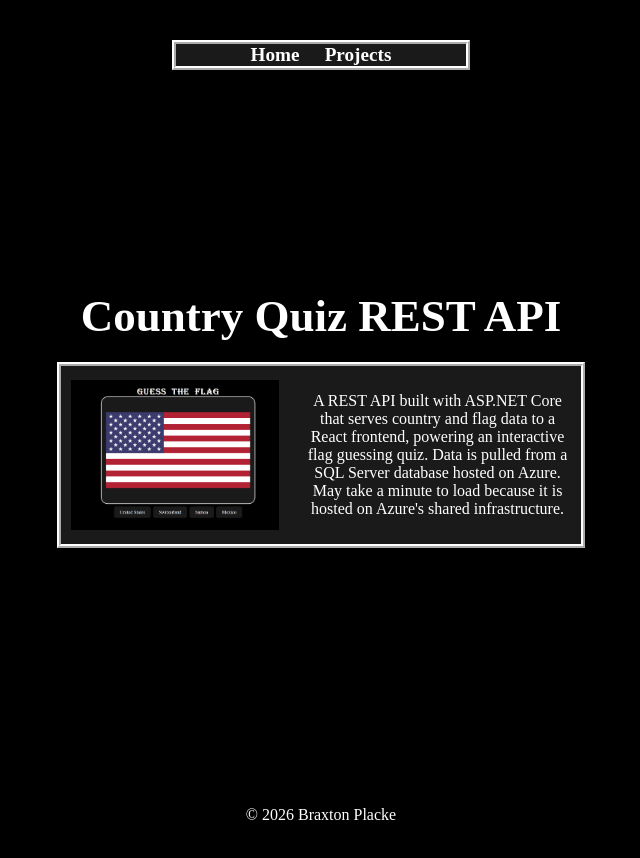
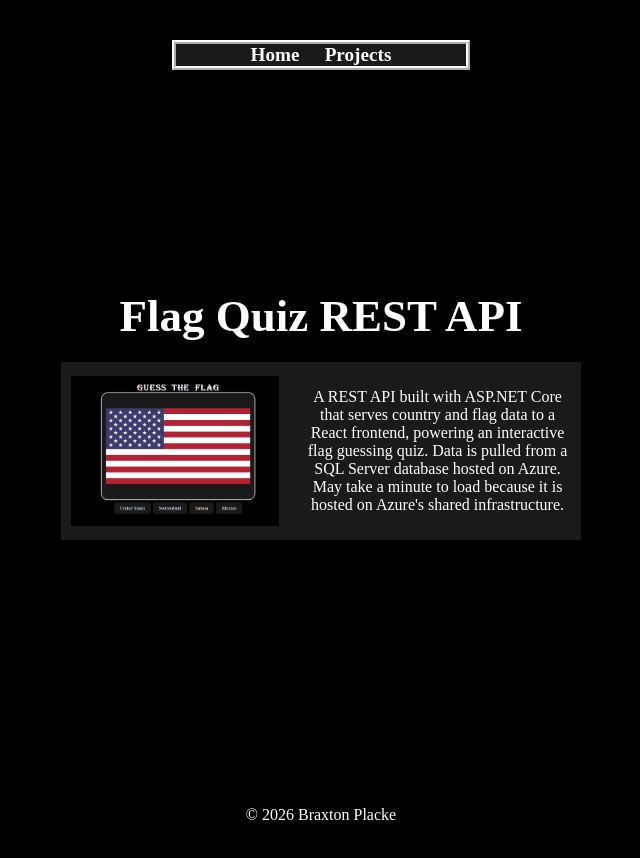
Before and after one commit to BraxtonPlacke/WebPage, a React (Vite) app: page /projects in a window 1280 px wide. Shown: the top 858 px of the page, without its empty margins (319-959 px from the left). Built offline with nearby package versions, Linux system fonts and the light colour scheme; a web font is replaced by a local one.

Commit message:
Changed Projects Page to show border when you hover over it

```diff
--- a/index.html
+++ b/index.html
@@ -4,7 +4,7 @@
     <meta charset="UTF-8" />
     <link rel="icon" type="image/svg+xml" href="src/assets/react.svg" />
     <meta name="viewport" content="width=device-width, initial-scale=1.0" />
-    <title>webpage</title>
+    <title>Braxton Placke</title>
   </head>
   <body>
     <div id="root"></div>
--- a/src/App.css
+++ b/src/App.css
@@ -122,14 +122,15 @@ main {
 .card {
     width: clamp(10px, 90vw, 500px);
     height: fit-content;
-    border: 4px ridge white;
     justify-content: center;
     text-align: center;
-
-
     padding: 10px 10px;
     background: #1a1a1a;
     color:white;
+}
+
+.card:hover {
+    border: 4px ridge white;
 }
 
 .card img{
--- a/src/Projects.jsx
+++ b/src/Projects.jsx
@@ -6,8 +6,8 @@ function Projects() {
     return (
         <>
             <div className="center-wrapper">
-                <h1>Country Quiz REST API</h1>
                 <Link to="/flagquiz">
+                    <h1>Flag Quiz REST API</h1>
 
                     <div className="card">
                         <div className="card-wrapper">
@@ -19,6 +19,7 @@ function Projects() {
                                 powering an interactive flag guessing quiz.
                                 Data is pulled from a SQL Server database hosted on Azure.
                                 May take a minute to load because it is hosted on Azure's shared infrastructure.</p>
+
                         </div>
                     </div>
                 </Link>
```
